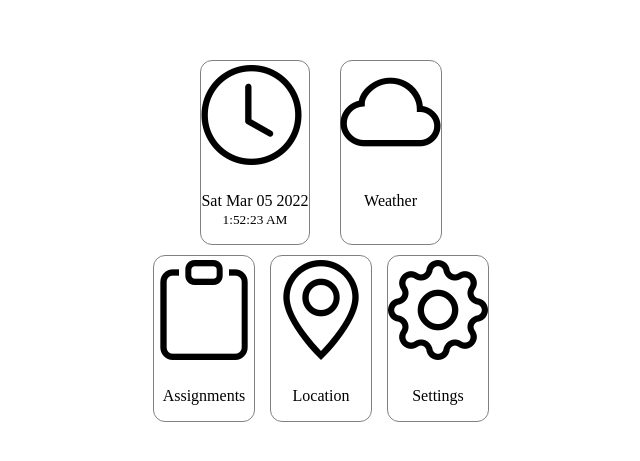
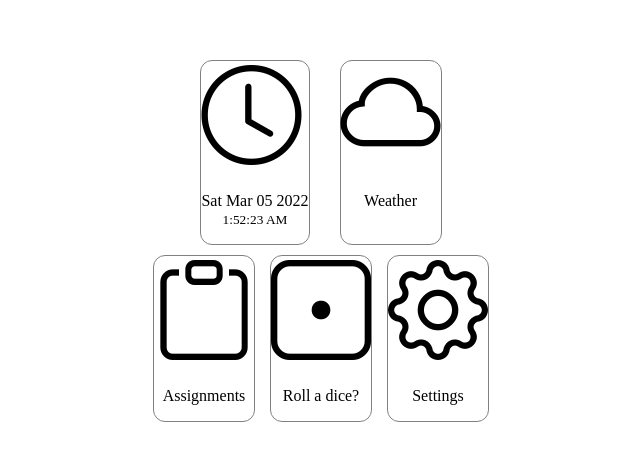
Before and after one commit to jiechenmc/Dash, a React (Create React App) app: page / in a window 1280 px wide. Shown: the part 159-620 px from the top of the page, without its empty margins (319-959 px from the left). Built offline with nearby package versions, Linux system fonts and the light colour scheme.

Commit message:
change location to dice

```diff
--- a/src/FormBoxBot.js
+++ b/src/FormBoxBot.js
@@ -1,13 +1,13 @@
 import React from "react";
 import AssignmentWidget from "./widgets/AssignmentWidget";
-import LocationWidget from "./widgets/LocationWidget";
+import DiceWidget from "./widgets/Dice";
 import SettingsWidget from "./widgets/SettingsWidget";
 
 export default function FormBoxBot() {
   return (
     <div id="FormBoxBot">
       <AssignmentWidget></AssignmentWidget>
-      <LocationWidget></LocationWidget>
+      <DiceWidget></DiceWidget>
       <SettingsWidget></SettingsWidget>
     </div>
   );
--- /dev/null
+++ b/src/widgets/Dice.js
@@ -0,0 +1,13 @@
+import React from "react";
+import Draggable from "react-draggable";
+
+export default function DiceWidget() {
+  return (
+    <Draggable>
+      <div id="DiceWidget" className="widgets">
+        <i className="bi-dice-1"></i>
+        <p className="centerText">Roll a dice?</p>
+      </div>
+    </Draggable>
+  );
+}
--- a/src/widgets/LocationWidget.js
+++ /dev/null
@@ -1,13 +0,0 @@
-import React from "react";
-import Draggable from "react-draggable";
-
-export default function LocationWidget() {
-  return (
-    <Draggable>
-      <div id="LocationWidget" className="widgets">
-        <i className="bi-geo-alt"></i>
-        <p className="centerText">Location</p>
-      </div>
-    </Draggable>
-  );
-}
```
